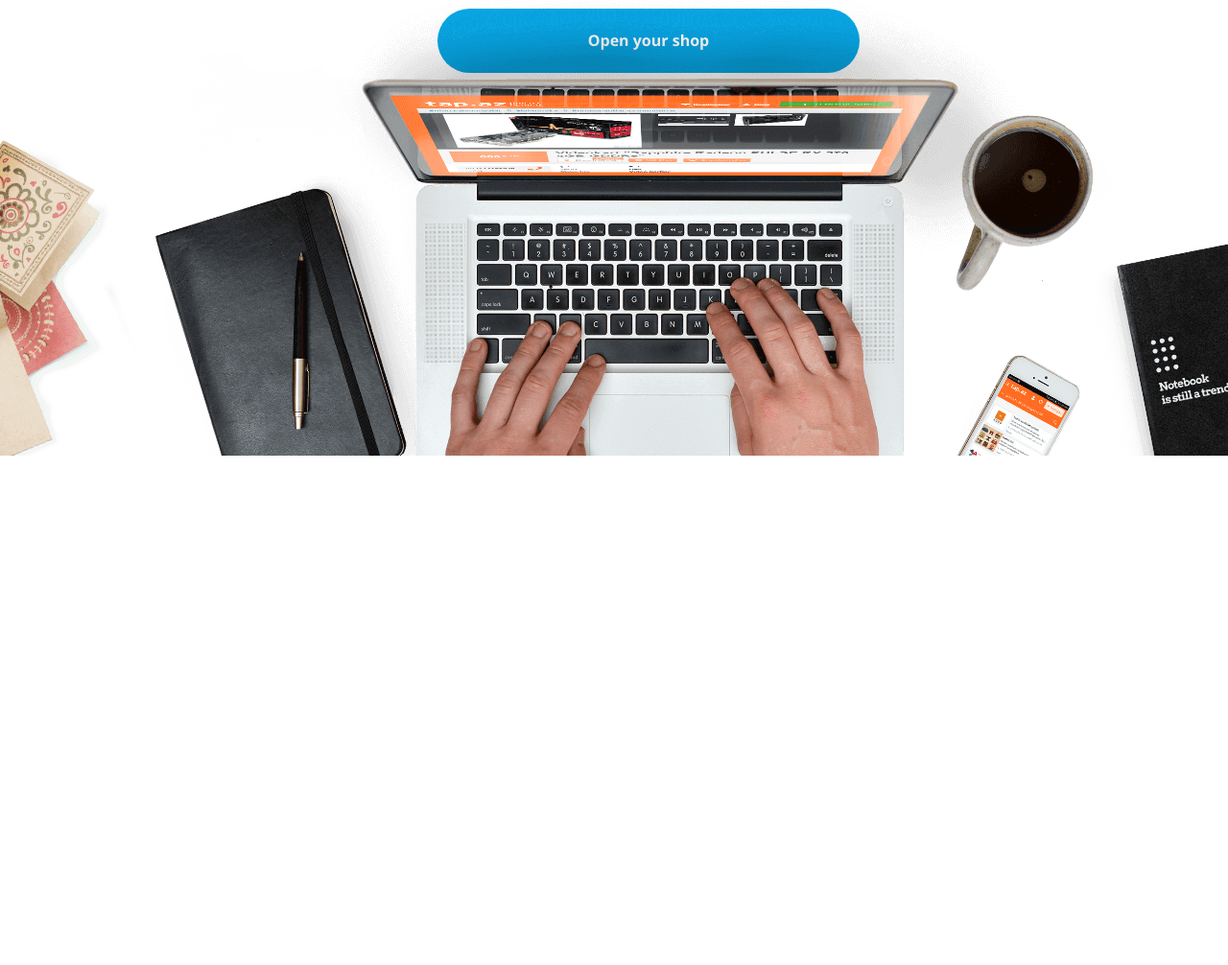
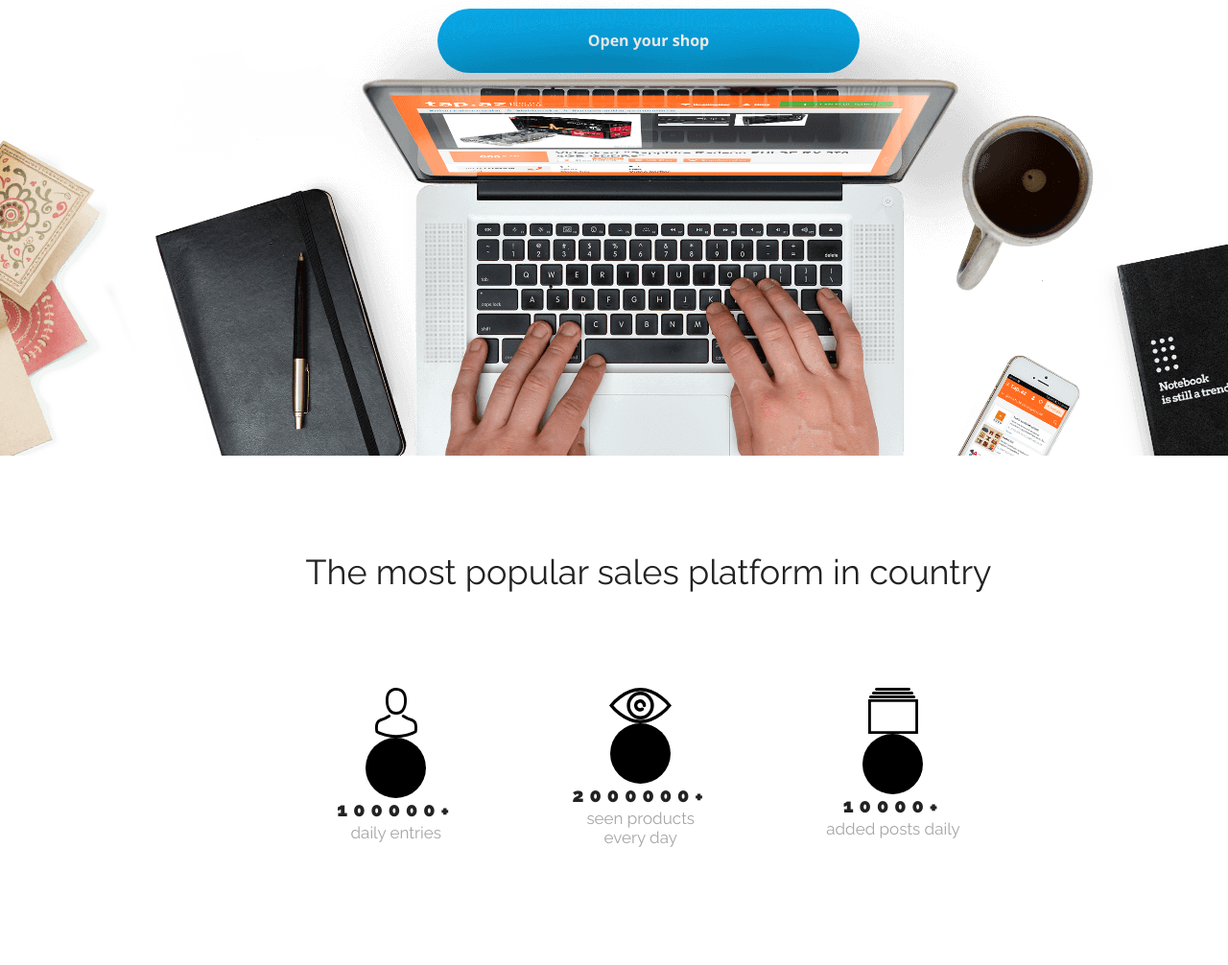
Before and after one commit to Alvin7914/Best-Shop, a plain HTML site: page index.html in a window 1280 px wide. Shown: the part 325-1331 px from the top of the page at 96% size. Before the commit the page ends 800 px from the top, so only its background shows below. Drawn offline with nearby package versions, Linux system fonts and the light colour scheme.

Commit message:
Staty prawie gotowe, robie nastepna sekcje

```diff
--- a/css/style.css
+++ b/css/style.css
@@ -45,6 +45,7 @@ body {
   height: 70px;
   position: sticky;
   top: 0;
+  z-index: 31415;
 }
 
 .logo {
@@ -117,3 +118,73 @@ body {
   position: absolute;
   bottom: 0;
 }
+
+.stats-box {
+  display: flex;
+  flex-direction: column;
+  align-items: center;
+  height: 531px;
+}
+
+.stats-columns {
+  display: flex;
+  justify-content: space-around;
+  margin: 100px auto 0;
+  width: 60vw;
+}
+
+.stats-column {
+  display: flex;
+  flex-direction: column;
+  align-items: center;
+}
+
+.stats-column > span::before {
+  content: "";
+  display: block;
+  width: 63px;
+  height: 63px;
+  border-radius: 40px;
+  background: black;
+  align-self: center;
+}
+
+.stats-column > div {
+  display: flex;
+}
+
+.stats-header {
+  font-family: var(--font-raleway);
+  font-size: 36px;
+  line-height: 42px;
+  margin-top: 100px;
+}
+
+.number {
+  font-family: var(--font-raleway);
+  font-size: 20px;
+  font-weight: 1000;
+  line-height: 24px;
+  letter-spacing: 6px;
+}
+
+.plus {
+  margin-top: 2px;
+}
+
+.stats-text {
+  font-family: var(--font-raleway);
+  font-size: 17px;
+  line-height: 20px;
+  color: var(--grey2);
+  text-align: center;
+}
+
+.column-2 > .stats-text {
+  width: 150px;
+}
+
+.sticky {
+  width: 1px;
+  height: 10000px;
+}
--- a/index.html
+++ b/index.html
@@ -44,5 +44,39 @@
         alt="Laptop"
       />
     </section>
+    <section class="container stats-box">
+      <h2 class="stats-header">The most popular sales platform in country</h2>
+      <div class="stats-columns">
+        <article class="stats-column column-1">
+          <img src="images/Person.svg" alt="Person" />
+          <span></span>
+          <div>
+            <p class="number">100000</p>
+            <p class="number plus">+</p>
+          </div>
+          <p class="stats-text">daily entries</p>
+        </article>
+        <article class="stats-column column-2">
+          <img src="images/Eye.svg" alt="Person" />
+          <span></span>
+          <div>
+            <p class="number">2000000</p>
+            <p class="number plus">+</p>
+          </div>
+          <p class="stats-text">seen products every day</p>
+        </article>
+        <article class="stats-column column-3">
+          <img src="images/Catalog.svg" alt="Person" />
+          <span></span>
+          <div>
+            <p class="number">10000</p>
+            <p class="number plus">+</p>
+          </div>
+          <p class="stats-text">added posts daily</p>
+        </article>
+      </div>
+    </section>
+
+    <!--    <div class="container sticky"></div>-->
   </body>
 </html>
```
